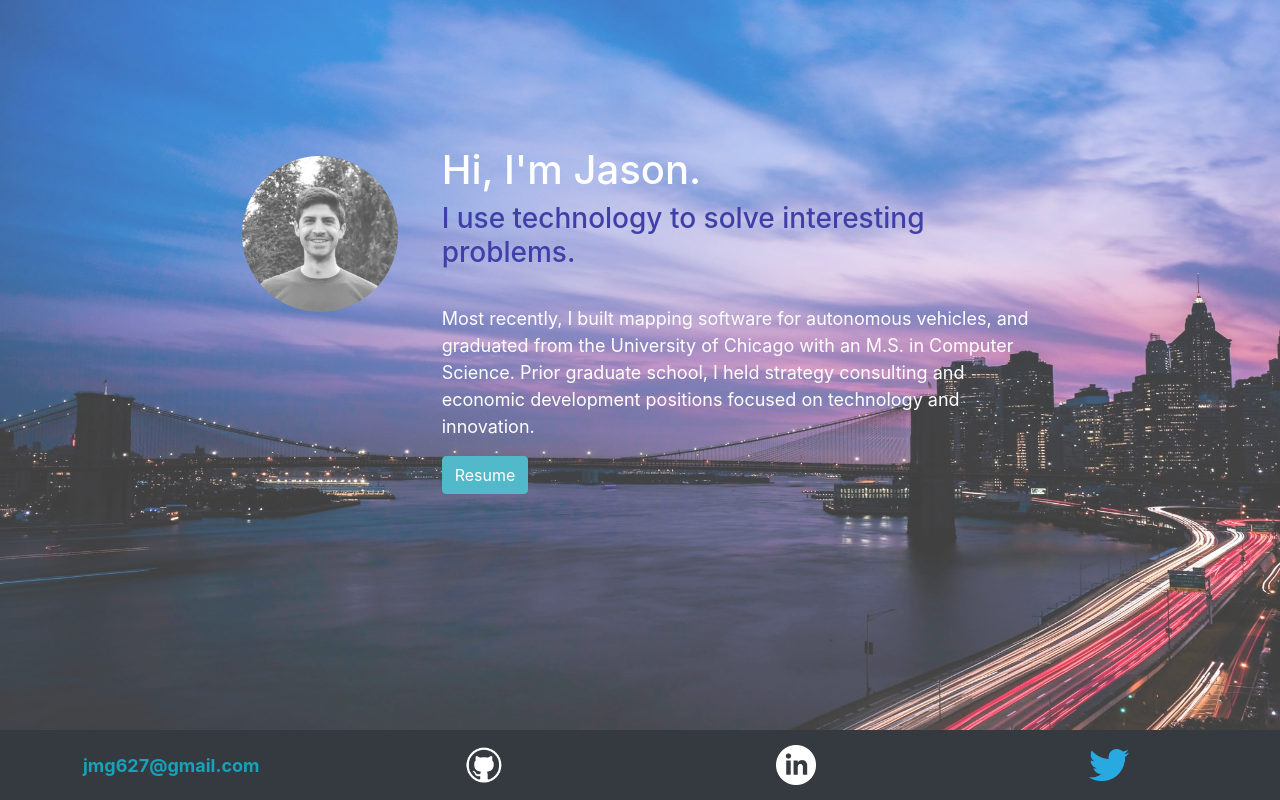
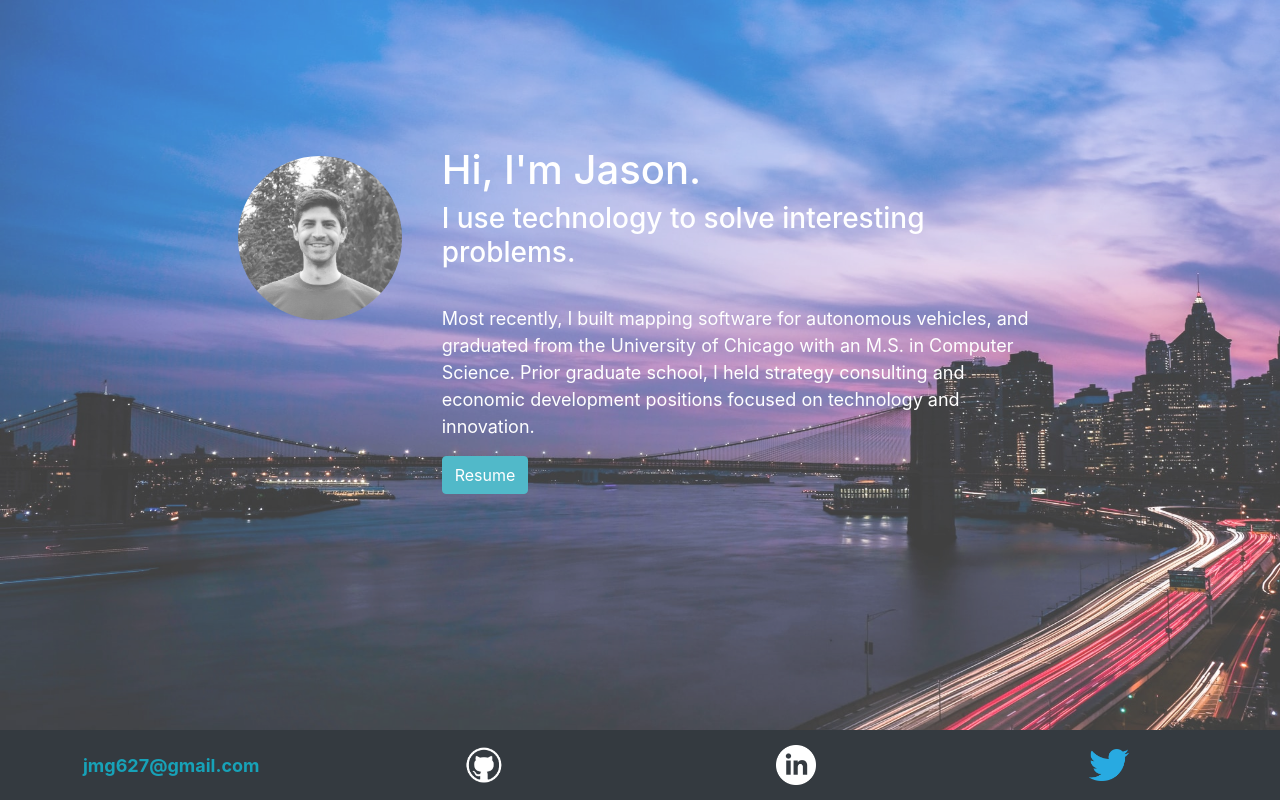
Before and after one commit to jasonmgoode/personal-site, a React (Create React App) app: page / in a window 1280 px wide. Built offline with nearby package versions, Linux system fonts and the light colour scheme.

Commit message:
fluid change

```diff
--- a/src/App.css
+++ b/src/App.css
@@ -12,14 +12,14 @@
 }
 
 .pic {
-  max-height: 22vh;
-  max-width: 22vw;
+  max-height: 30vh;
+  max-width: 30vw;
   border-radius: 50%;
   padding: 10px;
 }
 
 h3 {
-  color: darkblue;
+  color: white;
 }
 
 /* .col {
--- a/src/App.js
+++ b/src/App.js
@@ -15,12 +15,12 @@ function App() {
       <div className="view">
         <Container fluid>
           <Row>
-            <Col xs={12} sm={12} md={2} className="col text-center">
+            <Col xs={12} sm={12} md={2} className="text-center">
             </Col>
-            <Col xs={12} sm={12} md={2} className="col mx-auto text-center">
+            <Col xs={12} sm={12} md={2} className="mx-auto text-center">
               <Image fluid src={headshotPhoto} className="pic" />
             </Col>
-            <Col xs={12} sm={12} md={6} className="col m-auto text-left mytxt">
+            <Col xs={12} sm={12} md={6} className="m-auto text-left mytxt">
               <div className="m-auto">
                   <h1> Hi, I'm Jason. </h1>
                   <h3> I use technology to solve interesting problems. </h3> <br />
@@ -30,7 +30,7 @@ function App() {
                   </Button>
               </div>
             </Col>
-            <Col xs={12} sm={12} md={2} className="col text-center">
+            <Col xs={12} sm={12} md={2} className="text-center">
             </Col>
           </Row >
           <Row>
```
